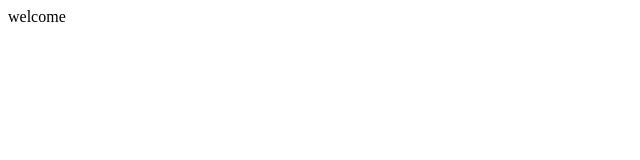
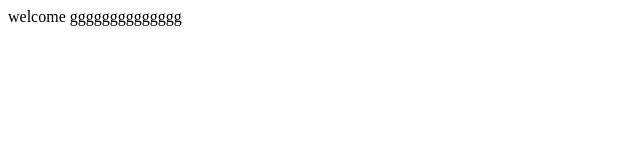
Before and after one commit to DharaniRenu1/git, a plain HTML site: page index.html in a window 1280 px wide. Shown: the whole page, without its empty margins (0-640 px from the left). Drawn offline with Linux system fonts and the light colour scheme.

Commit message:
three commt

```diff
--- a/index.html
+++ b/index.html
@@ -1,5 +1,6 @@
 <html>
     <body>
         welcome
+        gggggggggggggg
     </body>
 </html>
```
